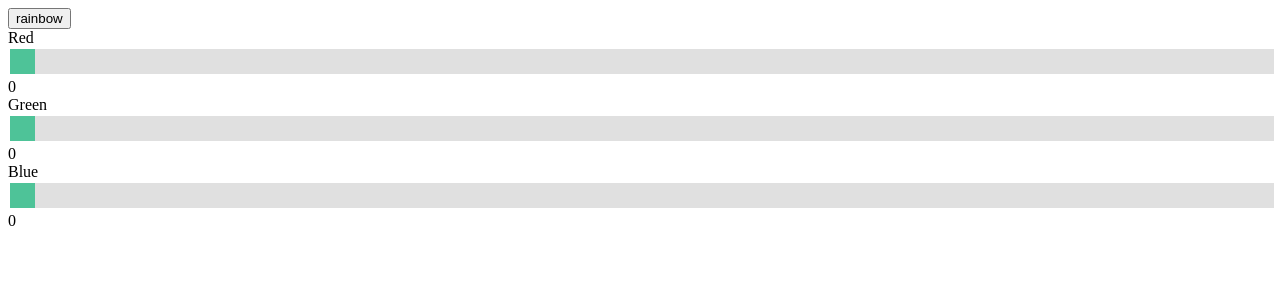
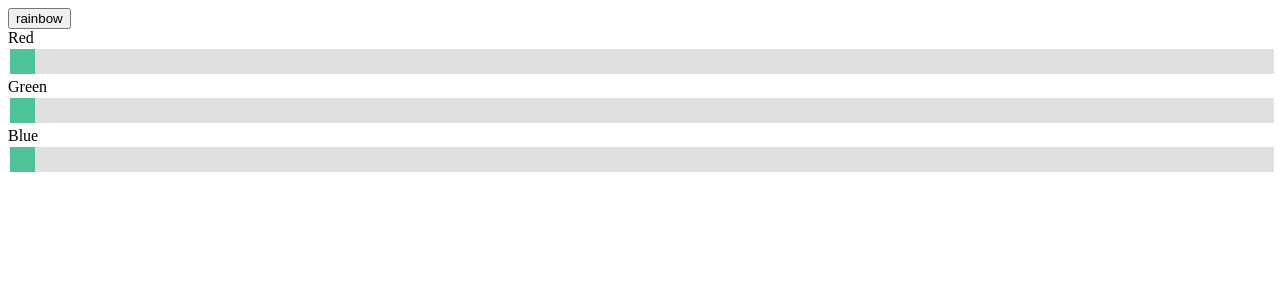
Before and after one commit to oesa77soccer/2EZ-bathroom-lights, a PHP site: page / in a window 1280 px wide. Shown: the top 300 px of the page. Run offline with PHP 8.4, Linux system fonts and the light colour scheme.

Commit message:
lights.py debug statements

```diff
--- a/src/index.php
+++ b/src/index.php
@@ -9,19 +9,19 @@
 <div class="slidecontainer">
   Red
   <input type="range" min="0" max="255" value="0" class="slider" id="red_slider">
-  <span id="red_val">0</span>
+  <span id="red_val"></span>
 </div>
 
 <div class="slidecontainer">
   Green
   <input type="range" min="0" max="255" value="0" class="slider" id="green_slider">
-  <span id="green_val">0</span>
+  <span id="green_val"></span>
 </div>
 
 <div class="slidecontainer">
   Blue
   <input type="range" min="0" max="255" value="0" class="slider" id="blue_slider">
-  <span id="blue_val">0</span>
+  <span id="blue_val"></span>
 </div>
 
 <?php
```
Also changed, not shown: 1 other file.
